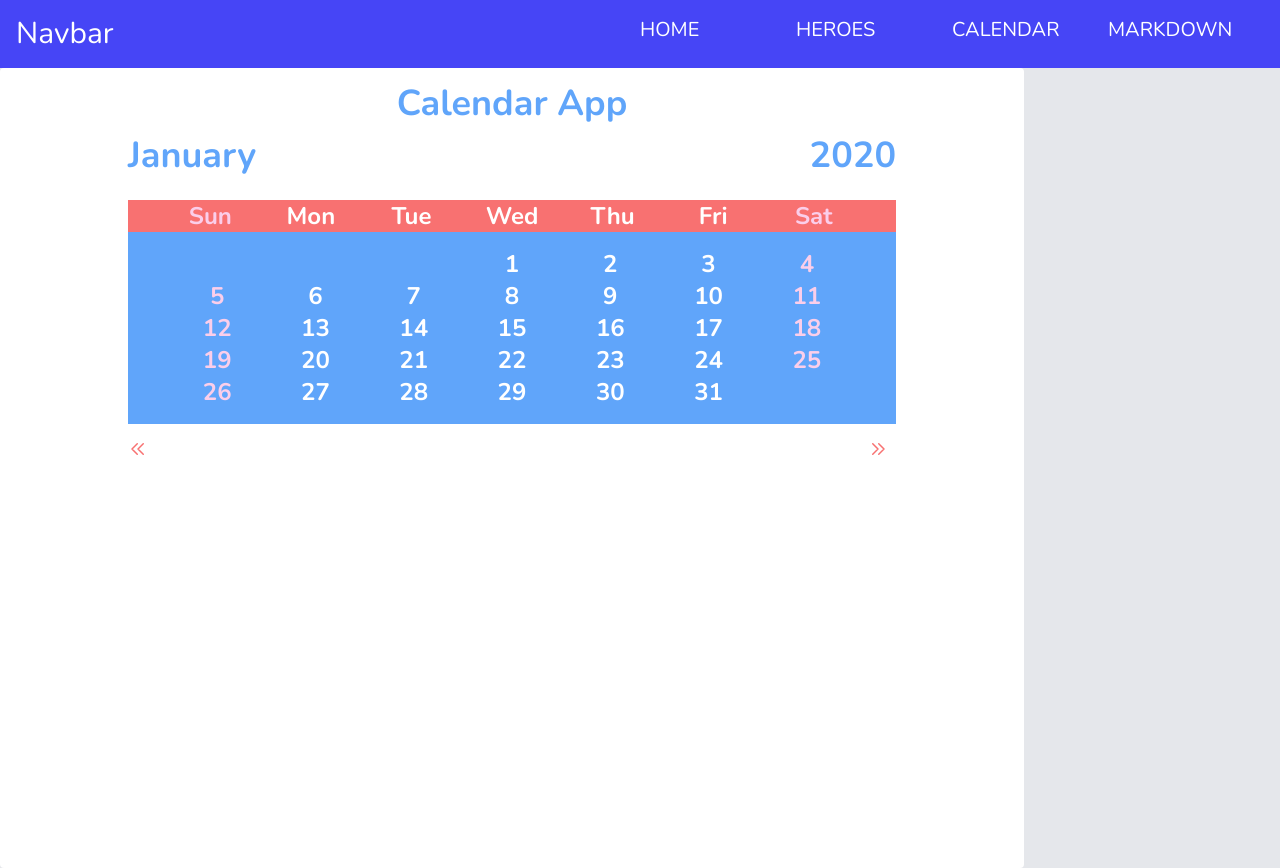
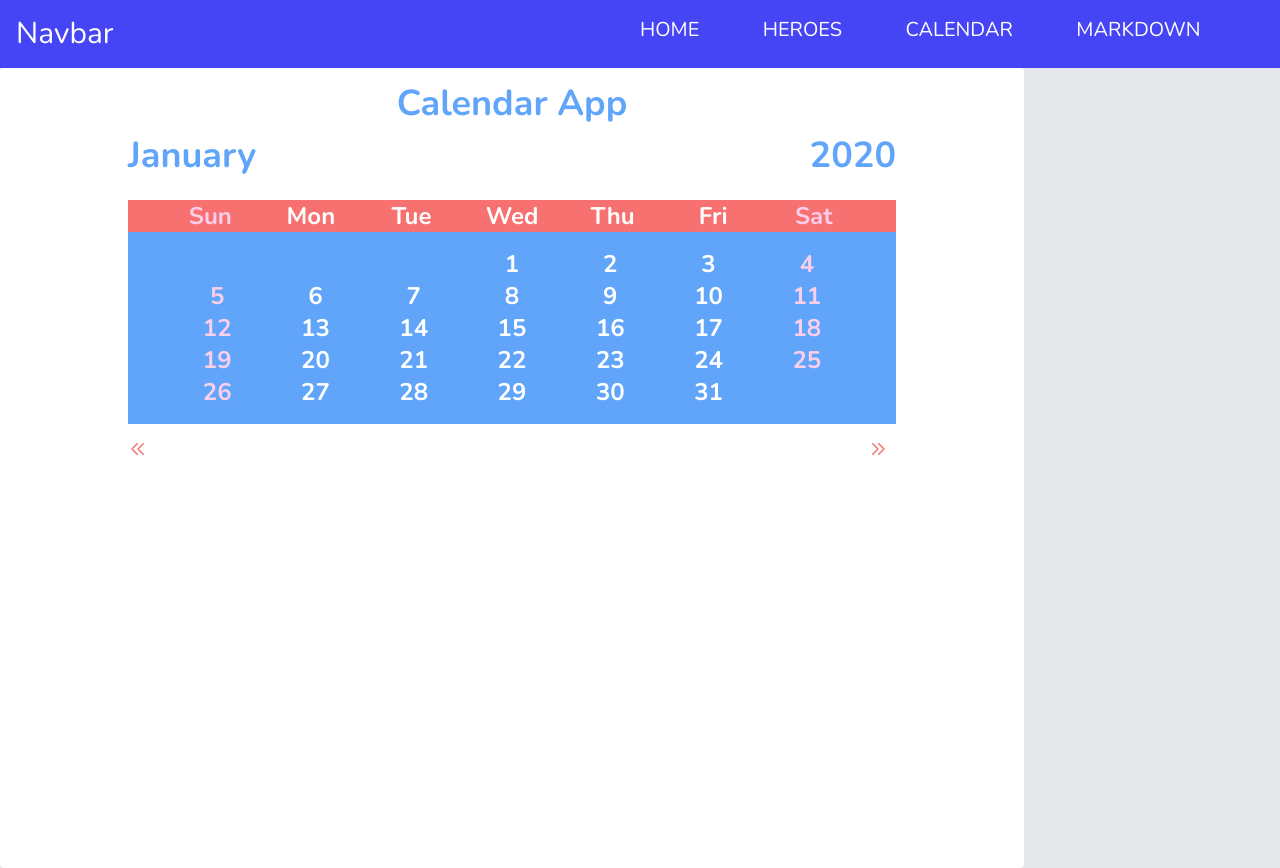
Before and after one commit to Chirag5528/learnVue, a Vue app: page /calendar in a window 1280 px wide. Built offline with nearby package versions, Linux system fonts and the light colour scheme.

Commit message:
Updated .gitignore

```diff
--- a/src/components/CalendarTemplate.vue
+++ b/src/components/CalendarTemplate.vue
@@ -1,5 +1,5 @@
 <template>
-      <div class="card">
+      <div class="card w-full">
         <div class="card-head text-blue-400">
           <h3>Calendar App</h3>
         </div>
--- a/src/components/NavbarTemplate/index.vue
+++ b/src/components/NavbarTemplate/index.vue
@@ -4,7 +4,7 @@
             <h2 class="text-3xl">Navbar</h2>
         </div>
         <div class="nav-lists">
-            <ul class="nav-links grid" :class="[`grid-cols-${routes.length}`]">
+            <ul class="nav-links grid auto-cols-auto grid-flow-col" >
                 <li class="nav-items text-xl" v-for="(route,index) in routes" :key="index">
                     <router-link :to="{ name:route.name, }" >{{route.name.toUpperCase()}}</router-link>
                 </li>
```
Also changed, not shown: src/Router.js (+5 -7 lines), 15 other files (tests, documents, lock files or other folders).
